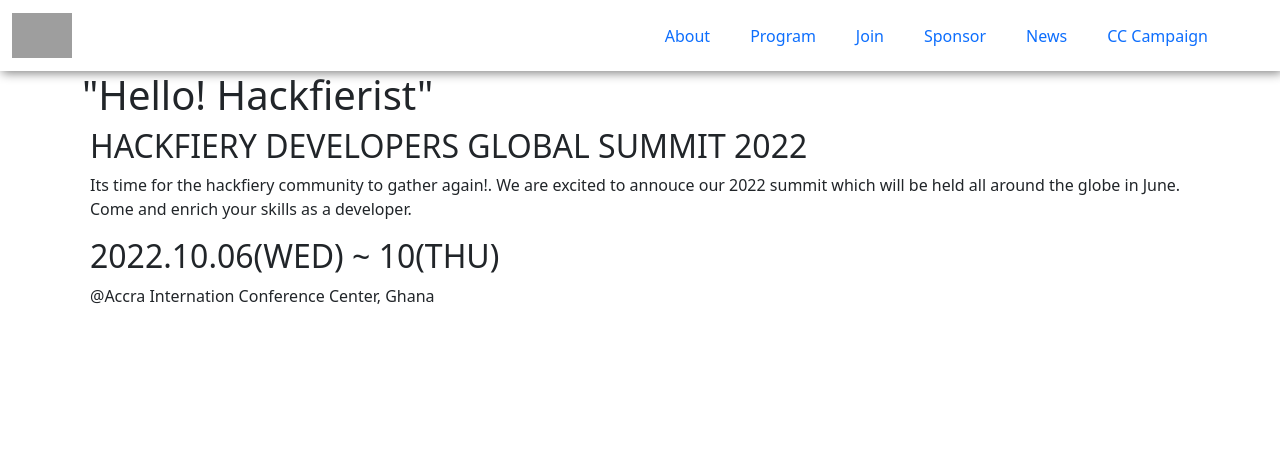
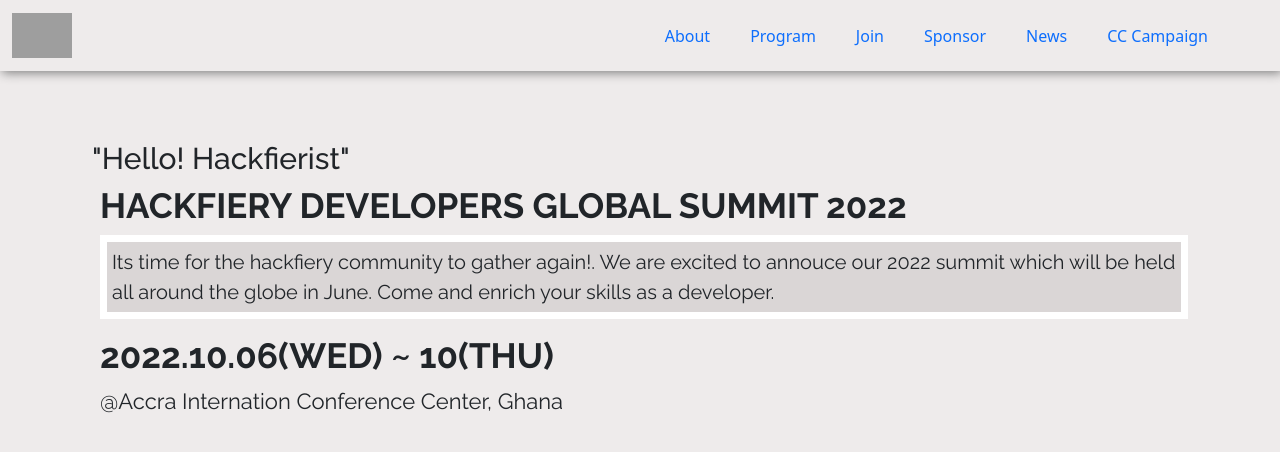
Before and after one commit to Amedzro-Elikplim/Hacfiery-Developers, a website: page index.html in a window 1280 px wide. Drawn offline with nearby package versions, Linux system fonts and the light colour scheme; grey boxes are pictures that could not be loaded.

Commit message:
Modify styling of headline section

```diff
--- a/styles.css
+++ b/styles.css
@@ -2,6 +2,10 @@
     box-sizing: border-box;
     margin: 0;
     padding: 0;
+}
+
+body {
+    background-color: rgb(238, 235, 235);
 }
 
 .logo {
@@ -28,6 +32,40 @@
     box-shadow: 1px 1px 5px rgb(243, 145, 109);
 }
 
+.headline {
+    font-family: Raleway, sans-serif;
+    padding: 10px;
+    margin: 60px 0px;
+}
+
+.headline h1 {
+    font-size: 30px;
+    font-weight: 500;
+}
+
+.headline h2 {
+    font-size: 35px;
+    font-weight: 700;
+}
+
+.message {
+    font-size: 20px;
+    border: 7px solid white;
+    background-color: rgb(218, 214, 214);
+    padding: 5px;
+    font-weight: 400;
+}
+
+.date {
+    font-size: larger;
+    font-weight: 700;
+}
+
+.location {
+    font-weight: 400;
+    font-size: 22px;
+}
+
 @media (min-width: 768px) {
   .navlinks-container {
     position: absolute;
```
Also changed, not shown: 1 other file.
